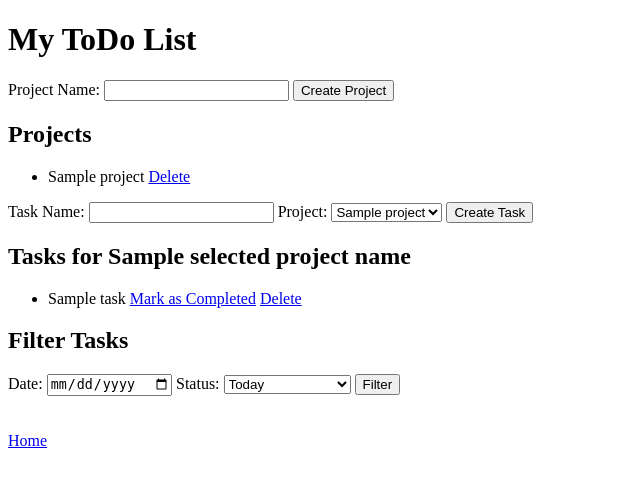
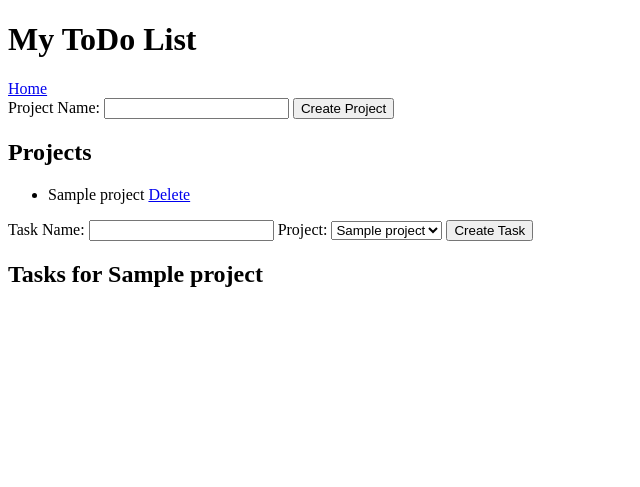
Before and after one commit to Quilg/todo, a Flask app: template templates/todo.html in a window 1280 px wide. Shown: the top 487 px of the page, without its empty margins (0-640 px from the left). Run offline with Flask 3, Linux system fonts and the light colour scheme; the template is opened without the code that fills it: most values are stand-ins (such as "Sample title", 1, 10 or a date in 2020).

Commit message:
almost final

```diff
--- a/server.py
+++ b/server.py
@@ -190,6 +190,9 @@ def todo():
             else:
                 db.execute('INSERT INTO projects (name, user_id) VALUES (?, ?)', (project_name, g.user[0]))
                 db.commit()
+    elif request.method == 'GET':
+
+
 
         # Create a new task
         if request.form.get('task_name'):
@@ -254,30 +257,6 @@ def create_task():
 
     return redirect(url_for('todo'))
 
-
-
-@app.route('/delete_task/<int:task_id>', methods=['GET'])
-def delete_task():
-    check_user()
-
-    if g.user is None:
-        return redirect(url_for('login'))
-
-    db = get_connection()
-
-    # Get the task_id from the form
-    task_id = request.form.get('task_id')
-
-    # Delete the task
-    db.execute('DELETE FROM tasks WHERE id = ?', (task_id,))
-
-    # Commit changes to the database
-    db.commit()
-
-    return redirect(url_for('todo'))
-
-
-
 @app.route('/delete_project/<int:project_id>', methods=['GET'])
 def delete_project(project_id):
     check_user()
@@ -286,6 +265,23 @@ def delete_project(project_id):
     db.execute('DELETE FROM tasks WHERE project_id = ? AND user_id = ?', (project_id, g.user[0]))
     db.commit()
     flash('Project deleted successfully!', 'success')
+    return redirect(url_for('todo'))
+
+@app.route('/delete_task/<int:task_id>', methods=['GET'])
+def delete_task(task_id):
+    check_user()
+    db = get_connection()
+    db.execute('DELETE FROM tasks WHERE id = ?', (task_id,))
+    db.commit()
+    flash('Task deleted successfully!', 'success')
+    return redirect(url_for('todo'))
+
+@app.route('/complete_task/<int:task_id>', methods=['GET'])
+def complete_task(task_id):
+    check_user()
+    db = get_connection()
+    db.execute('UPDATE tasks SET completed = 1 WHERE id = ?', (task_id,))
+    db.commit()
     return redirect(url_for('todo'))
 
 @app.route('/upgrade', methods=['GET'])
--- a/templates/base.html
+++ b/templates/base.html
@@ -52,8 +52,6 @@
 </nav>
 
     <div class="container">
-        <h1>ToDo</h1>
-        <h2>Menu</h2>
         {% block content %}
         {% endblock %}
         <footer>
--- a/templates/index.html
+++ b/templates/index.html
@@ -3,5 +3,6 @@
 {% block title %}Home Page{% endblock %}
 
 {% block content %}
-    <h1>Hello World! from Template!</h1>
+    <h1>Hello! Welcome to our first prototype of the ToDo list!</h1>
+    <h2>Press to Sign Up please press Login and then proceed with your registration!</h2>
 {% endblock %}
--- a/templates/todo.html
+++ b/templates/todo.html
@@ -5,7 +5,7 @@
 </head>
 <body>
 	<h1>My ToDo List</h1>
-
+	<a href="/">Home</a>
 	<!-- Create a new project form -->
 	<form method="POST" action="/create_project">
 		<label for="project_name">Project Name:</label>
@@ -19,26 +19,10 @@
 			<li>
 				{{ project[1] }}
 				<a href="/delete_project/{{ project[0] }}">Delete</a>
-				{% if project[0] == tasks[2] %}
-					<ul>
-						{% for task in tasks %}
-							<li>
-								{{ task[1] }}
-								{% if task[3] %}
-									<span>(Completed)</span>
-								{% else %}
-									<a href="/complete_task/{{ task[0] }}">Mark as Completed</a>
-									<a href="/delete_task/{{ task[0] }}">Delete</a>
-								{% endif %}
-							</li>
-						{% endfor %}
-					</ul>
-				{% endif %}
 			</li>
 		{% endfor %}
 	</ul>
 
-	<!-- Create a new task form -->
 	<form method="POST" action="/create_task">
 		<label for="task_name">Task Name:</label>
 		<input type="text" name="task_name" id="task_name" required>
@@ -54,25 +38,31 @@
 	</form>
 
 	{% if tasks %}
+	{% for project in projects %}
 		<!-- List of tasks for selected project -->
-		<h2>Tasks for {{ selected_project_name }}</h2>
+		<h2>Tasks for {{ project[1] }}</h2>
 		<ul>
 			{% for task in tasks %}
+				{% if task[2] == project[0] %}
 					<li>
 						{{ task[1] }}
 						{% if task[3] %}
-						<span>(Completed)</span>
+							<span>(Completed✅)</span>
+							<a href="/delete_task/{{ task[0] }}">Delete</a>
 						{% else %}
-						<a href="/complete_task/{{ task.id }}">Mark as Completed</a>
-						<a href="/delete_task/{{ task.id }}">Delete</a>
+							<a href="/complete_task/{{ task[0] }}">Complete</a>
+							<a href="/delete_task/{{ task[0] }}">Delete</a>
 						{% endif %}
 					</li>
+				{% endif %}
 			{% endfor %}
 		</ul>
+	{% endfor %}
 {% endif %}
 
+
 	<!-- Filter tasks by date -->
-	<h2>Filter Tasks</h2>
+	<!-- <h2>Filter Tasks</h2>
 	<form method="POST" action="/filter_tasks">
 		<label for="date">Date:</label>
 		<input type="date" name="date" id="date" required>
@@ -85,7 +75,7 @@
 		</select>
 
 		<button type="submit">Filter</button>
-	</form>
-	<br><br><a href="/">Home</a>
+	</form> -->
+
 </body>
 </html>
```
Also changed, not shown: todo.db. Lines whose indentation alone changed are shown as unchanged.
